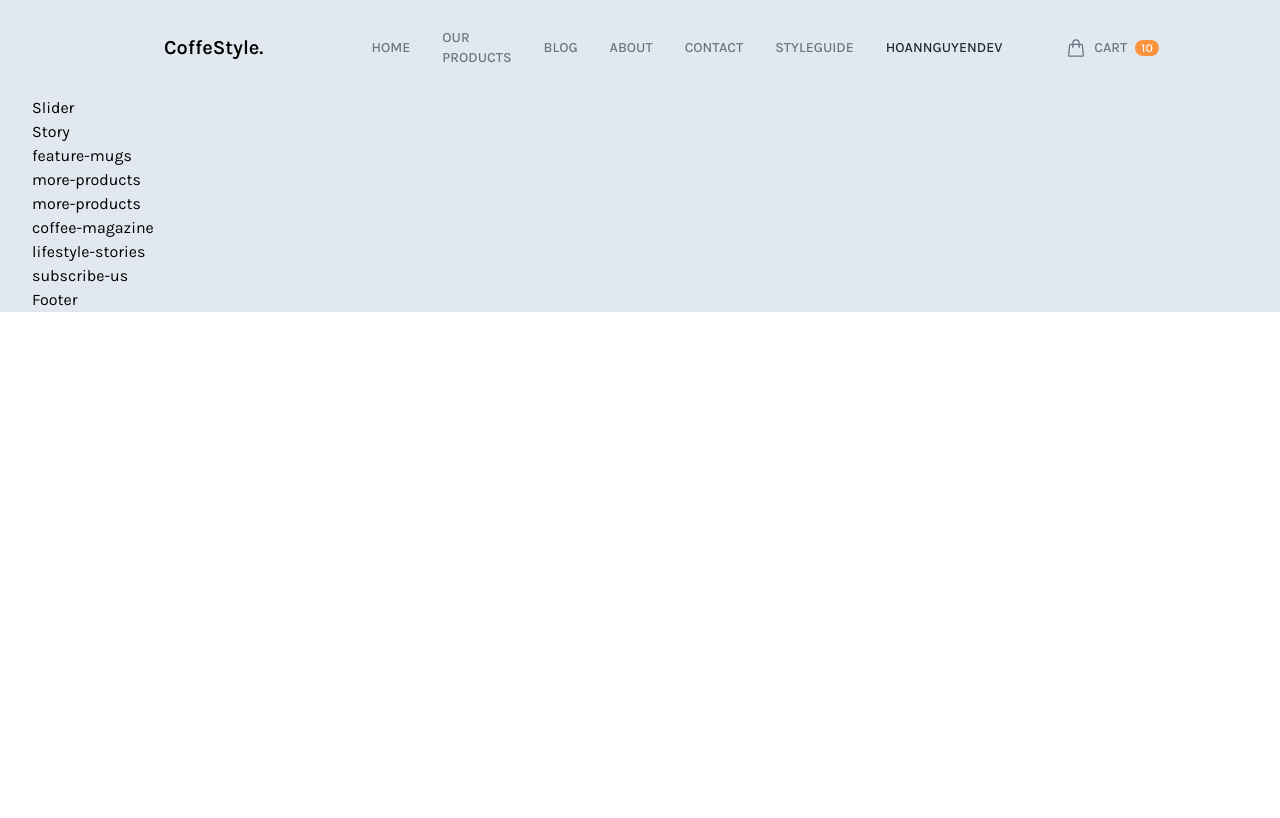
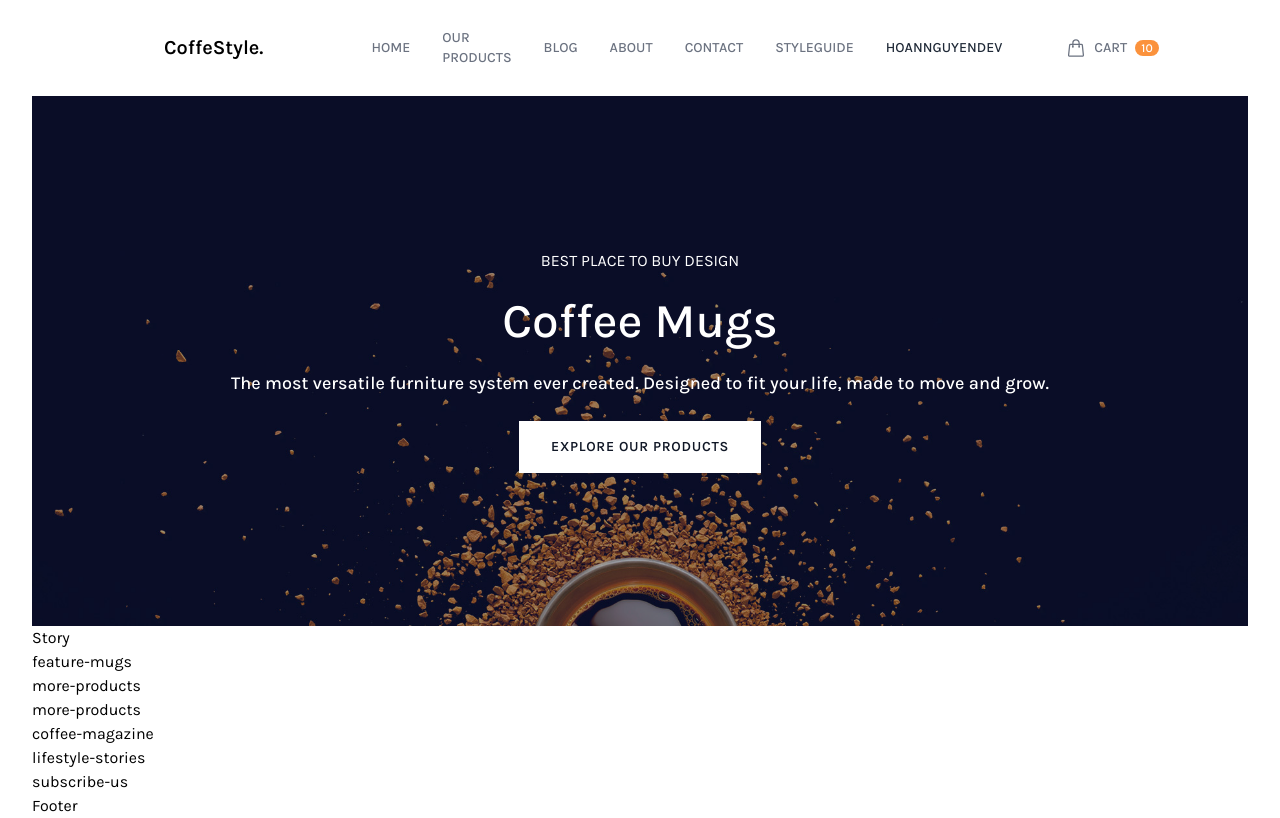
Before and after one commit to ndhoan/tailwind-coffee-style, a website: page src/index.html in a window 1280 px wide. Drawn offline with nearby package versions, Linux system fonts and the light colour scheme; files that its build step writes are made by us from their sources; files whose address does not match are found by name.

Commit message:
implment slider

```diff
--- a/src/index.html
+++ b/src/index.html
@@ -11,7 +11,7 @@
   <body>
     <div id="root">
       <div
-        class="content-wrapper font-Karla max-w-screen-2xl text-base mx-auto px-8 bg-slate-200"
+        class="content-wrapper font-Karla max-w-screen-2xl text-base mx-auto px-8"
       >
         <header class="p-6 mx-auto">
           <nav class="flex flex-row justify-between items-center relative">
@@ -94,7 +94,29 @@
           </nav>
         </header>
         <main>
-          <div class="slider">Slider</div>
+          <div
+            class="slider h-[530px] bg-[url('./img/slider-bg.jpg')] bg-cover bg-no-repeat bg-bottom"
+          >
+            <div
+              class="w-full h-full flex justify-center items-center bg-gray-900 bg-opacity-40"
+            >
+              <div class="mx-16 text-white text-center">
+                <div class="uppercase mb-6">Best place to buy design</div>
+                <div class="font-medium text-5xl mb-6">Coffee Mugs</div>
+                <div class="font-medium text-lg mb-6">
+                  The most versatile furniture system ever created. Designed to
+                  fit your life, made to move and grow.
+                </div>
+                <div class="flex justify-center">
+                  <div
+                    class="uppercase bg-white text-gray-900 w-max tracking-wider py-4 px-8 text-sm font-semibold cursor-pointer hover:bg-opacity-95"
+                  >
+                    Explore Our Products
+                  </div>
+                </div>
+              </div>
+            </div>
+          </div>
           <div class="story">Story</div>
           <div class="feature-mugs">feature-mugs</div>
           <div class="more-products">more-products</div>
--- a/tailwind.config.js
+++ b/tailwind.config.js
@@ -18,6 +18,9 @@ module.exports = {
       animation: {
         slideDown: "slideDown .5s ease-in-out",
       },
+      backgroundImage: {
+        "slider-bg": 'url("./img/slider-bg.jpg")',
+      },
     },
   },
   plugins: [],
```
Also changed, not shown: src/img/slider-bg.jpg (added).
